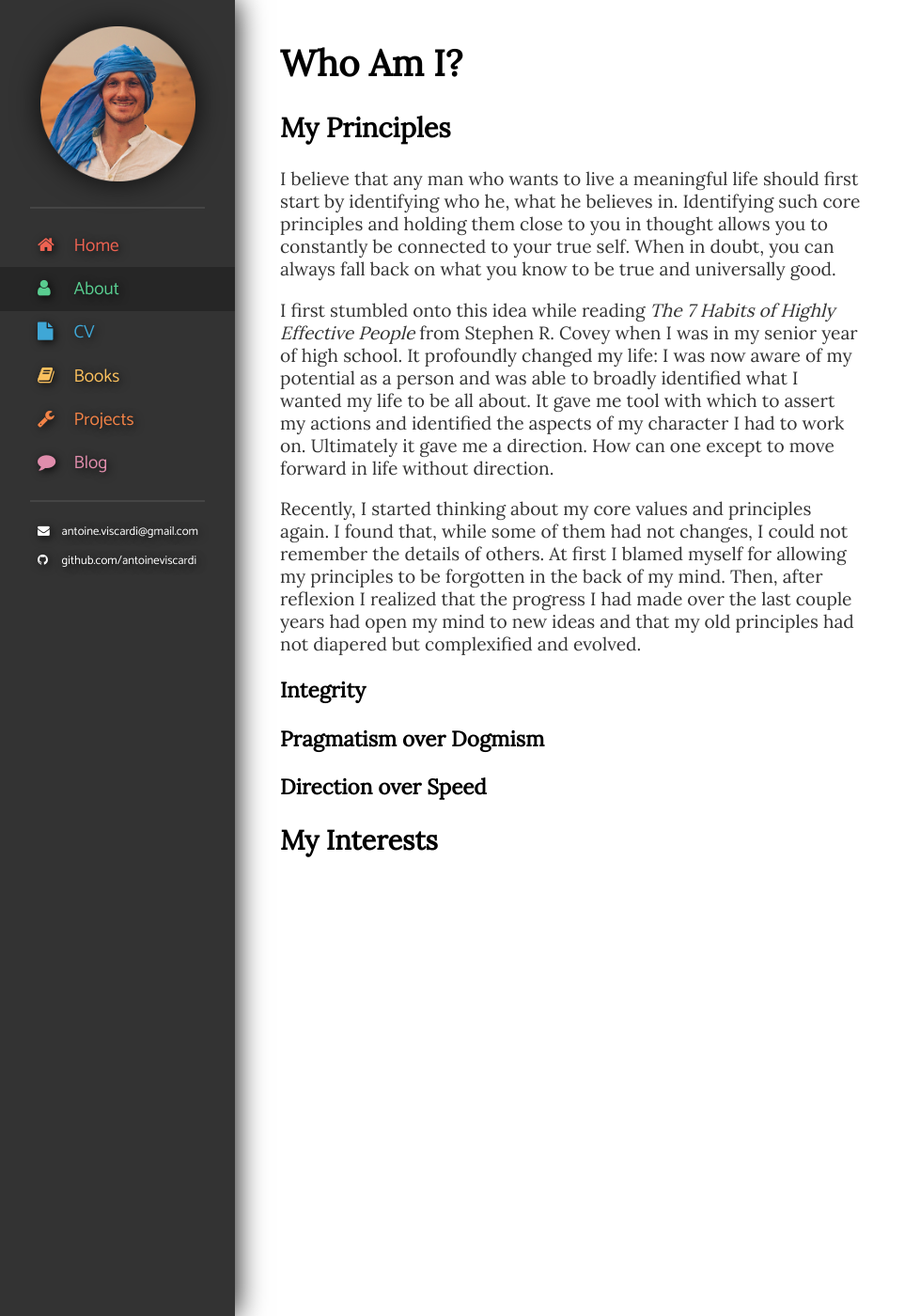
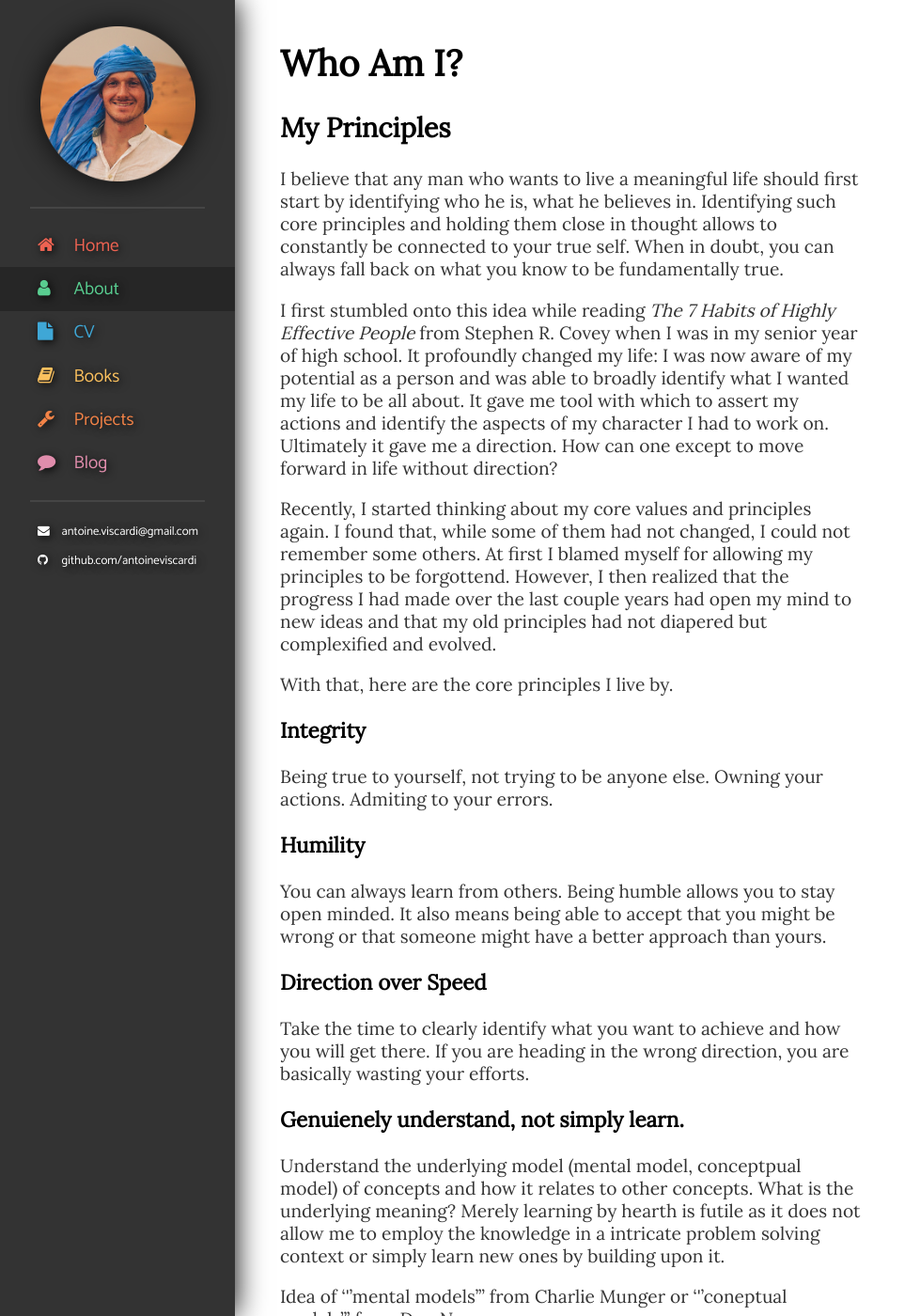
Before and after one commit to Madibam/antoineviscardi.github.io, a Jekyll site: the page built from about/index.md, in a window 1280 px wide and 1400 px high. Shown: the whole window at 94% size, without its empty margins (0-979 px from the left). Built offline with Jekyll 4.4.1, drawn with Linux system fonts in a browser that asks for light colours; some of the changed text lies outside the part shown.

Commit message:
worked on core values

```diff
--- a/about/index.md
+++ b/about/index.md
@@ -5,16 +5,30 @@ title: Who Am I?
 # {{ page.title }}
 
 ## My Principles
-I believe that any man who wants to live a meaningful life should first start by identifying who he, what he believes in. Identifying such core principles and holding them close to you in thought allows you to constantly be connected to your true self. When in doubt, you can always fall back on what you know to be true and universally good.
+I believe that any man who wants to live a meaningful life should first start by identifying who he is, what he believes in. Identifying such core principles and holding them close in thought allows to constantly be connected to your true self. When in doubt, you can always fall back on what you know to be fundamentally true.
 
-I first stumbled onto this idea while reading *The 7 Habits of Highly Effective People* from Stephen R. Covey when I was in my senior year of high school. It profoundly changed my life: I was now aware of my potential as a person and was able to broadly identified what I wanted my life to be all about. It gave me tool with which to assert my actions and identified the aspects of my character I had to work on. Ultimately it gave me a direction. How can one except to move forward in life without direction.
+I first stumbled onto this idea while reading *The 7 Habits of Highly Effective People* from Stephen R. Covey when I was in my senior year of high school. It profoundly changed my life: I was now aware of my potential as a person and was able to broadly identify what I wanted my life to be all about. It gave me tool with which to assert my actions and identify the aspects of my character I had to work on. Ultimately it gave me a direction. How can one except to move forward in life without direction?
 
-Recently, I started thinking about my core values and principles again. I found that, while some of them had not changes, I could not remember the details of others. At first I blamed myself for allowing my principles to be forgotten in the back of my mind. Then, after reflexion I realized that the progress I had made  over the last couple years had open my mind to new ideas and that my old principles had not diapered but complexified and evolved.
-### Integrity
+Recently, I started thinking about my core values and principles again. I found that, while some of them had not changed, I could not remember some others. At first I blamed myself for allowing my principles to be forgottend. However, I then realized that the progress I had made  over the last couple years had open my mind to new ideas and that my old principles had not diapered but complexified and evolved.
 
-### Pragmatism over Dogmism
-### Direction over Speed
+With that, here are the core principles I live by.
 
 
+### Integrity
+Being true to yourself, not trying to be anyone else.
+Owning your actions.
+Admiting to your errors.
 
-## My Interests
+
+### Humility
+You can always learn from others. Being humble allows you to stay open minded. It also means being able to accept that you might be wrong or that someone might have a better approach than yours.
+
+### Direction over Speed
+Take the time to clearly identify what you want to achieve and how you will get there. If you are heading in the wrong direction, you are basically wasting your efforts.
+
+### Genuienely understand, not simply learn.
+Understand the underlying model (mental model, conceptpual model) of concepts and how it relates to other concepts. What is the underlying meaning? Merely learning by hearth is futile as it does not allow me to employ the knowledge in a intricate problem solving context or simply learn new ones by building upon it.
+
+Idea of '''mental models''' from Charlie Munger or '''coneptual models''' from Don Norman.
+
+### Focus
```
